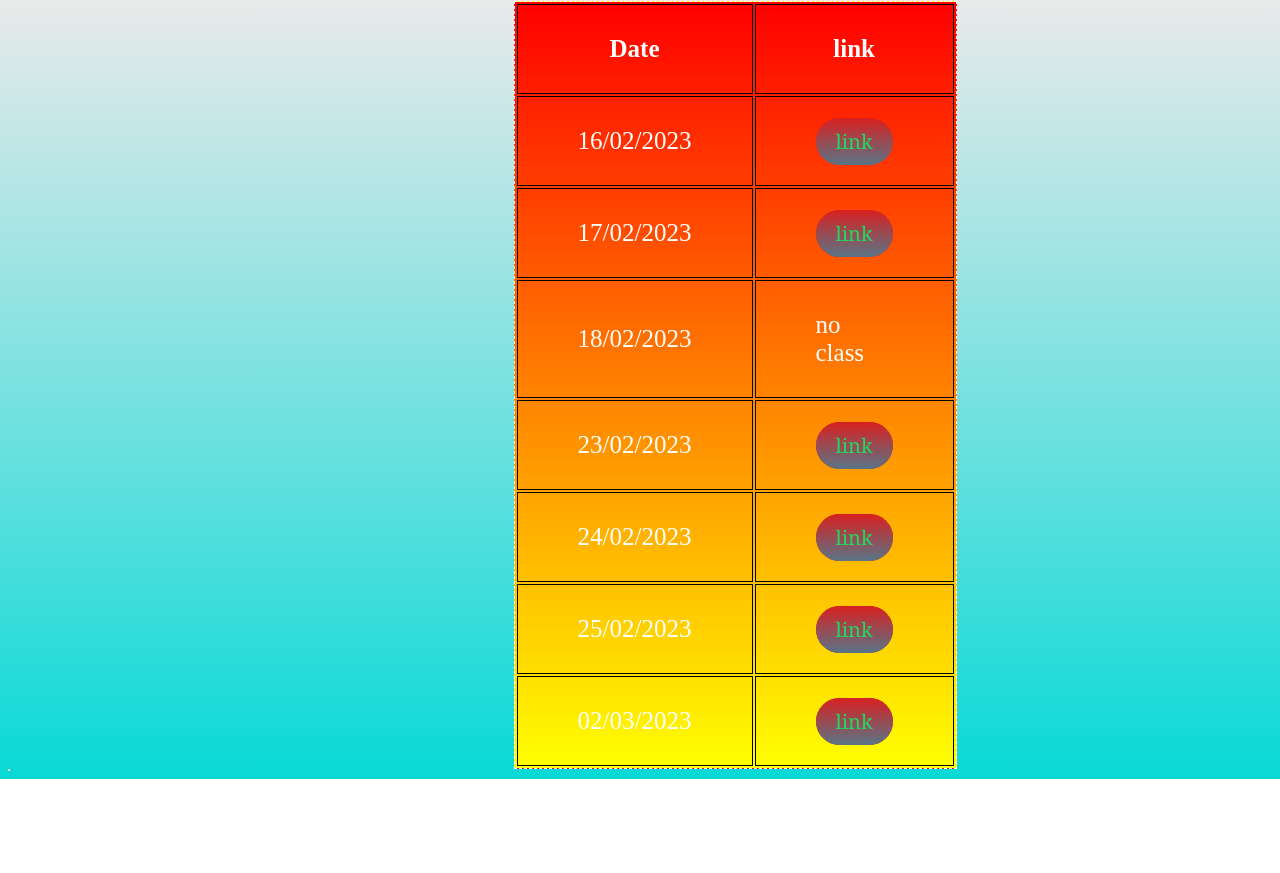
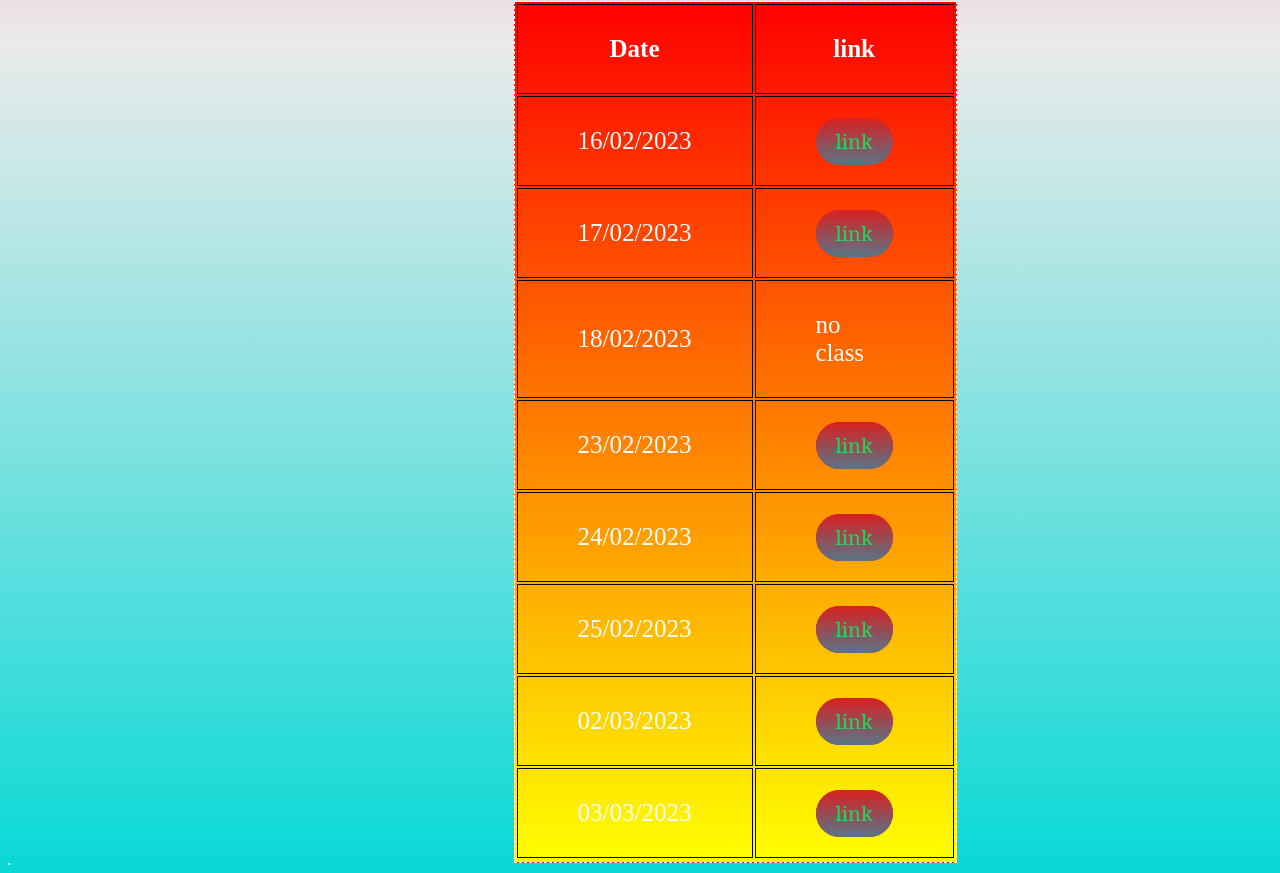
Before and after one commit to csdrockz/classes, a plain HTML site: page index.html in a window 1280 px wide. Shown: the part 782-1655 px from the top of the page. Before the commit the page ends 1561 px from the top, so only its background shows below. Drawn offline with Linux system fonts and the light colour scheme.

Commit message:
Update index.html

```diff
--- a/index.html
+++ b/index.html
@@ -81,6 +81,18 @@
         </td>
         <td><a href="https://nriit1-my.sharepoint.com/:v:/g/personal/cseguest2_nriit_edu_in/Ee7HfoI9bDZCkvI8VOx_4s0BapxRZJjJKMcbWwUD-Bg0TA" class="btn">link</a></td>
     </tr>
+    <tr>
+        <td>
+            03/03/2023
+        </td>
+        <td><a href="https://nriit1-my.sharepoint.com/:v:/g/personal/cseguest2_nriit_edu_in/EcDbj7_YoOVOgDq6wEIMZ7wB9iGfzwM_y4WiYWpgIXQOFg" class="btn">link</a></td>
+    </tr>
+    <tr>
+        <!-- <td>
+            04/03/2023
+        </td>
+        <td><a href="" class="btn">link</a></td>
+    </tr>-->
 </table>
 </div>
 <table class="devops"></table>
```
